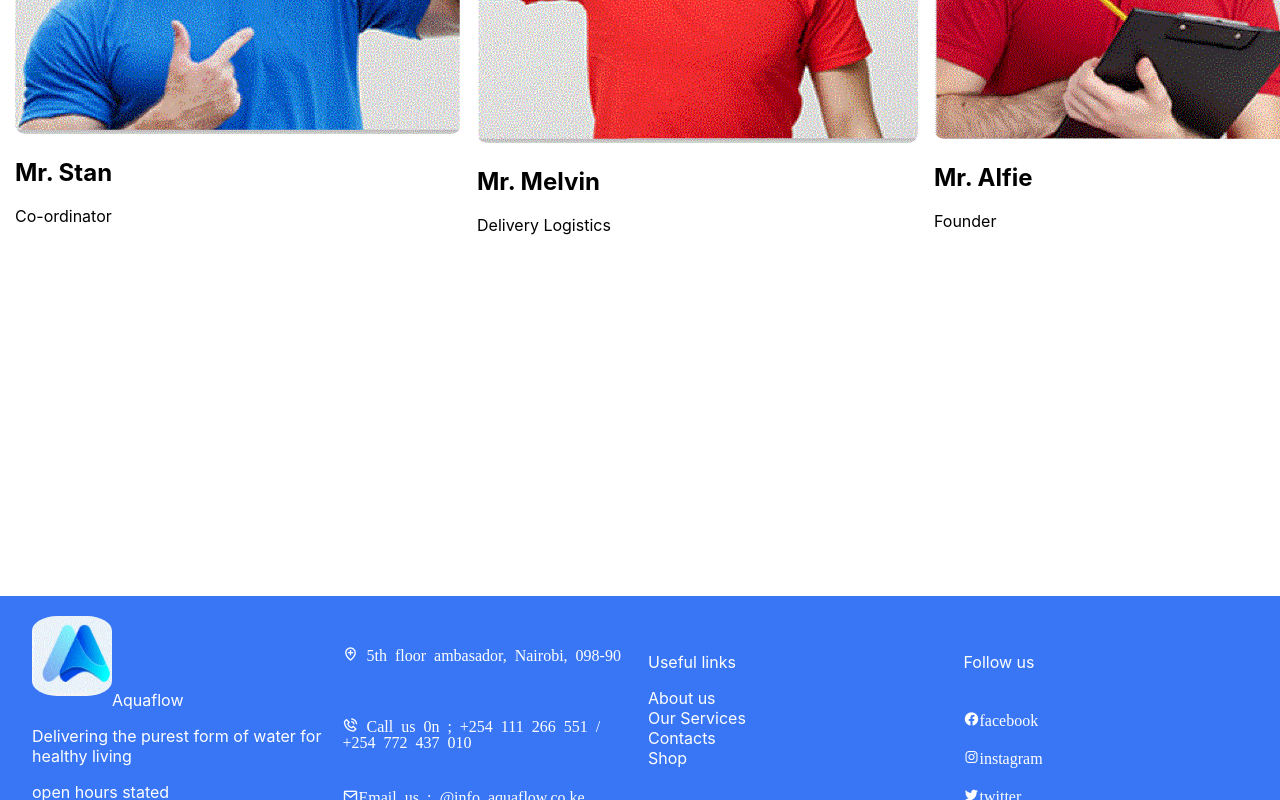
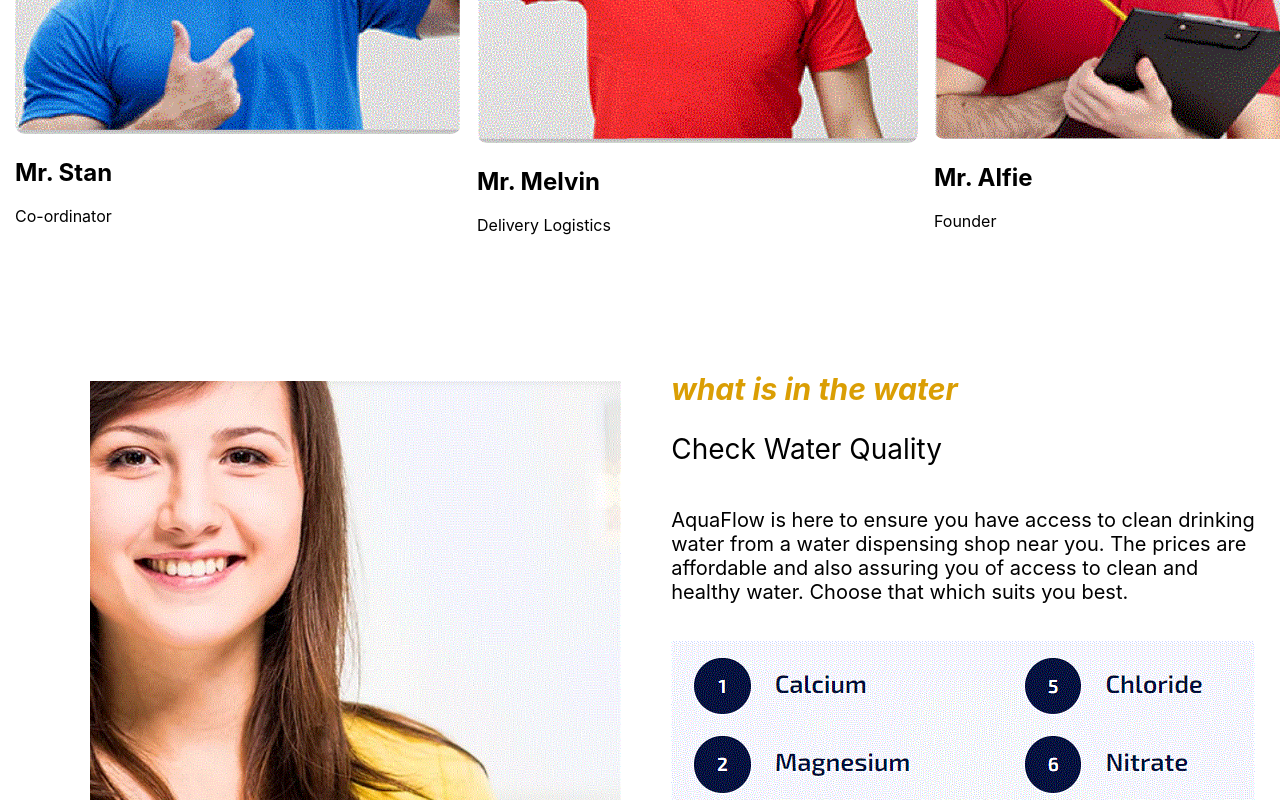
Before and after one commit to jaysonalfie/Aquaflow-Project, a React (Create React App) app: page /about in a window 1280 px wide. Shown: the part 2000-2800 px from the top of the page. Built offline with nearby package versions, Linux system fonts and the light colour scheme.

Commit message:
created 4th section in about page

```diff
--- a/src/components/About.js
+++ b/src/components/About.js
@@ -2,7 +2,7 @@ import React from "react";
 import Hero from "./about/Hero";
 import Hero2 from "./about/Hero2";
 import Hero3 from "./about/Hero3";
-
+import HeroBottom from "./about/HeroBottom";
 
 const About =()=>{
     return(
@@ -16,6 +16,9 @@ const About =()=>{
             <section>
                 <Hero3/>
             </section>
+            <section>
+                <HeroBottom/>
+            </section>
 
         </div>
     )
--- /dev/null
+++ b/src/components/about/HeroBottom.js
@@ -0,0 +1,29 @@
+import React from 'react'
+import './style2.css';
+import person4 from "../../images/person4.GIF";
+import minerals from "../../images/inwater.GIF"
+
+const HeroBottom = () => {
+  return (
+    <div className='heroBottom_wrapper'>
+        <div className='right'>
+          <img src={person4}/>
+        </div>
+        <div className='left'>
+          <div className='quality_details'>
+           <h2 className='header'>what is in the water</h2>
+           <p className='satisfaction'>Check Water Quality</p>
+           <p className='details'>
+            AquaFlow is here to ensure you have access to clean drinking water from a water dispensing shop near you. The prices are affordable and also assuring you of access to clean and healthy water.
+            Choose that which suits you best.
+           </p>
+          </div>
+          <div>
+           <img src={minerals}/>
+          </div>
+        </div>
+    </div>
+  )
+}
+
+export default HeroBottom;
--- a/src/components/about/style2.css
+++ b/src/components/about/style2.css
@@ -41,6 +41,7 @@
   margin-right: 25px;
   padding: 15px 30px;
   border-radius: 100vh;
+  font-size: 15px;
 }
 
 /* hero2 */
@@ -83,3 +84,24 @@ width: 210px;
 .team_columns img{
   border-radius: 10px;
 }
+/* HeroBottom */
+.heroBottom_wrapper{
+  display: grid;
+  grid-template-columns: 1fr 1fr;
+  height: 525px;
+  width: 1157px;
+  padding: 15px;
+  margin-top: 65px;
+  margin-left: 75px;
+}
+.right img{
+  height: 80%;
+}
+.left{
+  display: flex;
+  flex-direction: column;
+}
+.details{
+  font-size: 20px;
+  font-weight: 7px;
+}
```
Also changed, not shown: src/images/inwater.GIF (added), src/images/person4.GIF (added).
